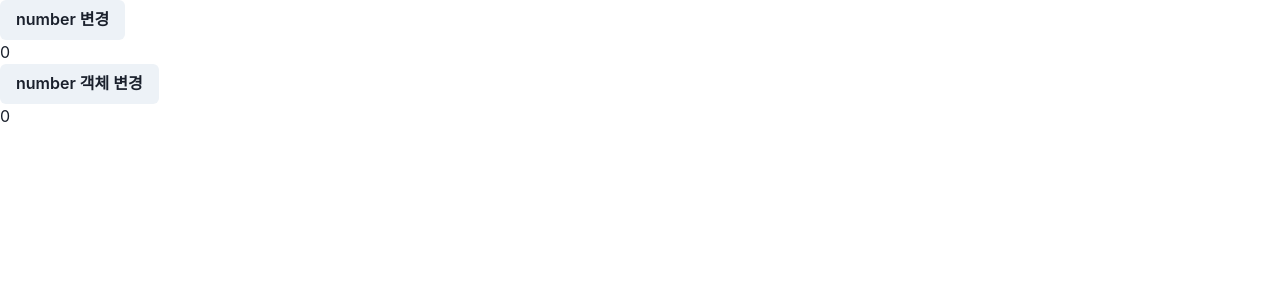
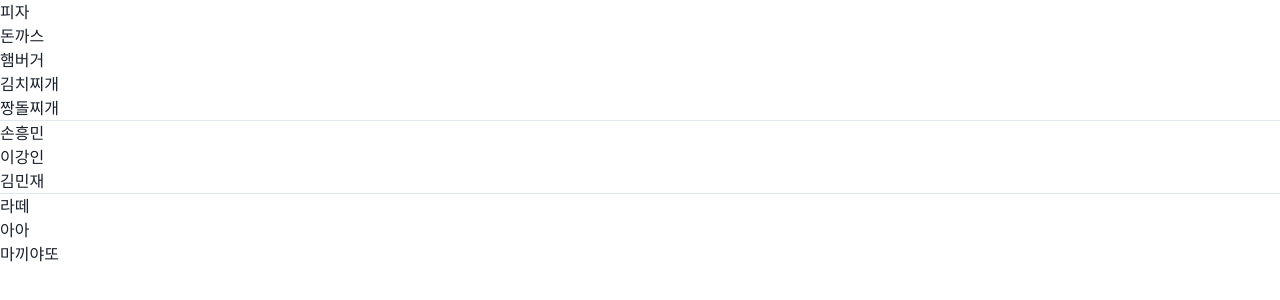
Before and after one commit to zxcvcx123/react20231031, a React (Create React App) app: page / in a window 1280 px wide. Shown: the top 300 px of the page. Built offline with nearby package versions, Linux system fonts and the light colour scheme.

Commit message:
배열을 jsx에서 사용하기, 리스트 아이템에 매핑되는 컴포넌트는 key prop을 꼭 가질 것!

```diff
--- a/src/App.js
+++ b/src/App.js
@@ -1,27 +1,34 @@
-import React, { useState } from "react";
-import { Box, Button, Text } from "@chakra-ui/react";
+import React from "react";
+import { List, ListItem } from "@chakra-ui/react";
 
 function App(props) {
-  // set... 메소드로 상태 변경할 수 있음
-  // 상태가 같은 지 아닌 지 판단해서 re-render 결정함
+  const arr = ["피자", "돈까스", "햄버거", "김치찌개", "짱돌찌개"];
+  const listItems = arr.map((item, index) => (
+    <ListItem key={index}>{item}</ListItem>
+  ));
 
-  const [number, setNumber] = useState(0);
-  const [numberObject, setNumberObject] = useState({ number: 0 });
-  const newNumberObj = { ...numberObject };
+  const arr2 = ["손흥민", "이강인", "김민재"];
+  const listItems2 = arr2.map((item, index) => (
+    <ListItem key={index}>{item}</ListItem>
+  ));
 
-  function handleNumberObjChange() {
-    setNumberObject(newNumberObj.number + 1);
-  }
+  const arr3 = ["라떼", "아아", "마끼야또"];
+  const arr4 = [
+    { id: 0, name: "라떼" },
+    { id: 1, name: "아아" },
+    { id: 2, name: "마끼야또" },
+  ];
   return (
     <div>
-      <Box>
-        <Button onClick={() => setNumber(number + 1)}>number 변경</Button>
-        <Text>{number}</Text>
-      </Box>
-      <Box>
-        <Button onClick={handleNumberObjChange}>number 객체 변경</Button>
-        <Text>{numberObject.number}</Text>
-      </Box>
+      <List>{listItems}</List>
+      <hr />
+      <List>{listItems2}</List>
+      <hr />
+      <List>
+        {arr3.map((i, id) => (
+          <ListItem key={id}>{i}</ListItem>
+        ))}
+      </List>
     </div>
   );
 }
```
